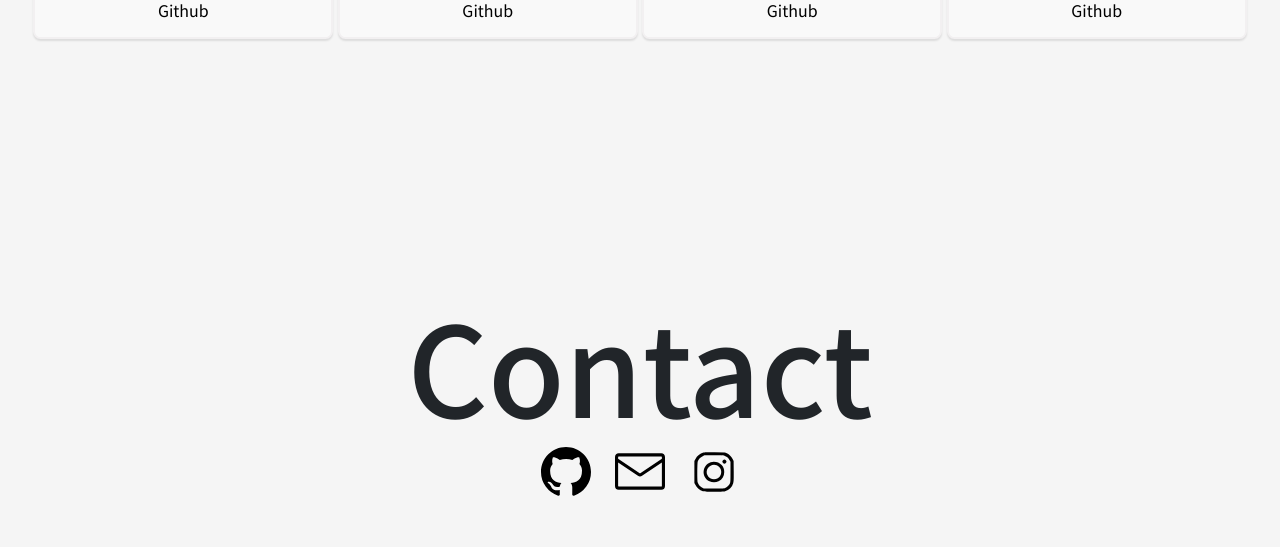
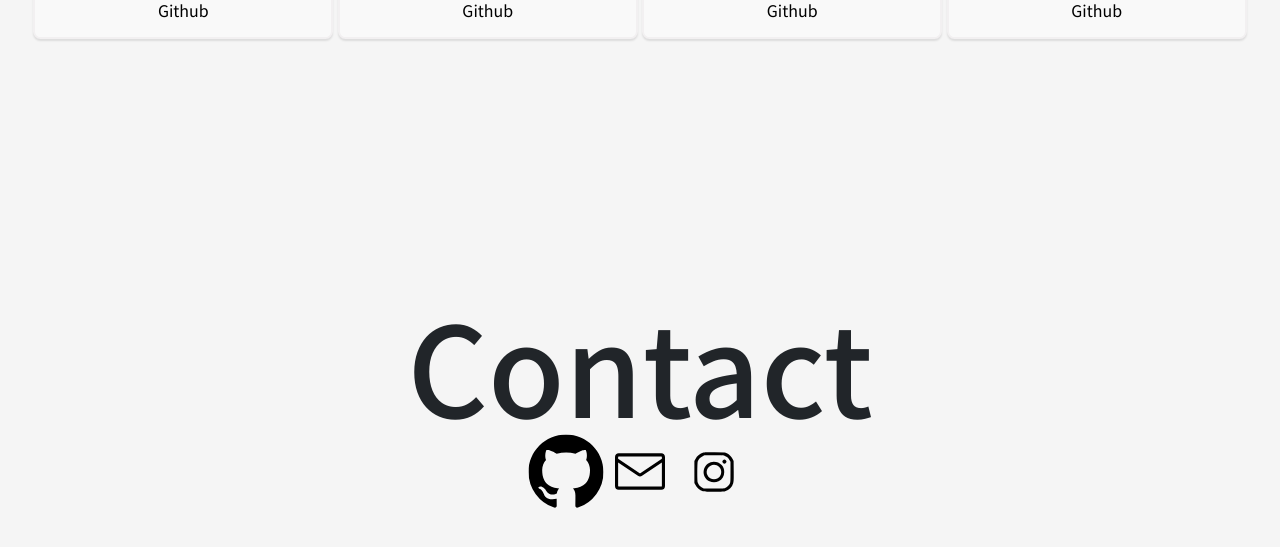
Before and after one commit to dev-ruby/dev-ruby.github.io, a plain HTML site: page index.html in a window 1280 px wide. In both pictures the pointer is over the element 565 px from the left and 1654 px from the top of the page. Shown: the part 1183-1730 px from the top of the page. Drawn offline with nearby package versions, Linux system fonts and the light colour scheme; a web font is replaced by a local one.

Commit message:
Add animation

```diff
--- a/index.css
+++ b/index.css
@@ -88,6 +88,11 @@ nav {
     margin-left: 10px;
     margin-right: 10px;
     display: inline-block;
+    transition: all ease 1s;
+}
+
+.contact_item:hover {
+    transform: scale(1.5, 1.5) rotate(360deg);
 }
 
 a {
--- a/index.html
+++ b/index.html
@@ -25,6 +25,9 @@
 
     <!-- CSS -->
     <link rel="stylesheet" href="index.css">
+
+    <!-- JS -->
+    <script src="index.js"></script>
 </head>
 <body>
 <header>
```
